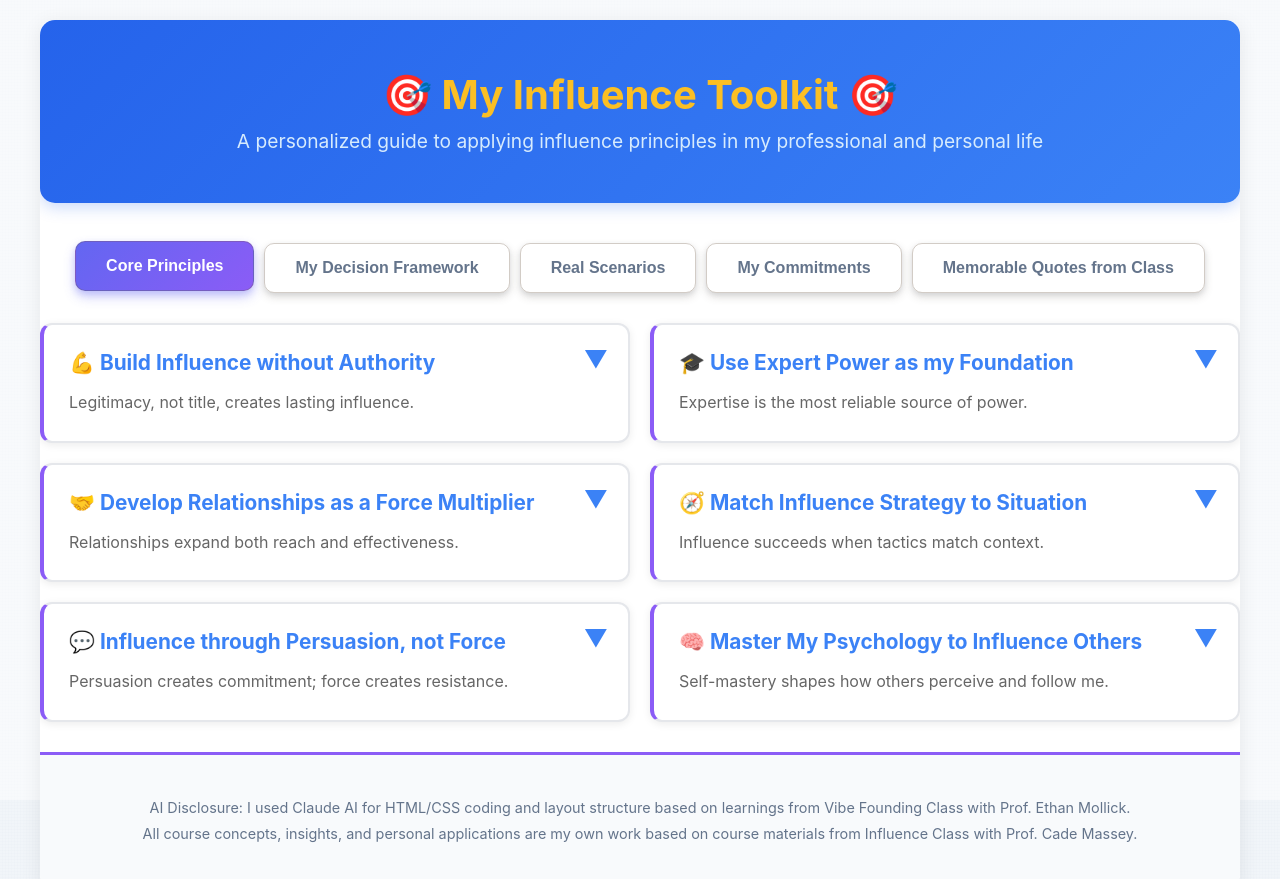
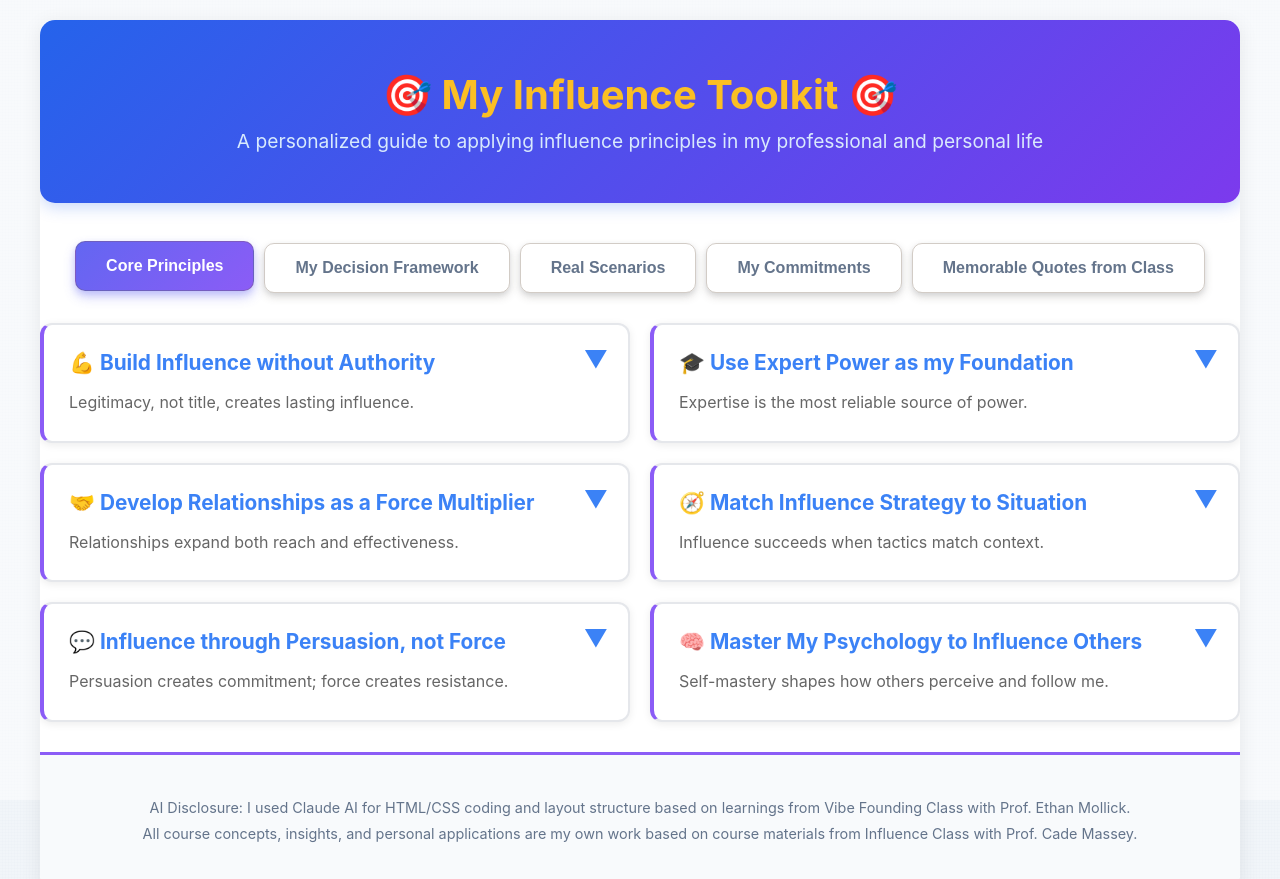
Before and after one commit to divya-krish/My-Influence-Toolkit, a plain HTML site: page index.html in a window 1280 px wide. Shown: the top 879 px of the page. Drawn offline with Linux system fonts and the light colour scheme.

Commit message:
Updated with gradient color for header

```diff
--- a/index.html
+++ b/index.html
@@ -72,7 +72,7 @@
             color: #ffffff;
             margin-bottom: 40px;
             padding: 50px 40px;
-            background: linear-gradient(135deg, #2563eb 0%, #3b82f6 100%);
+            background: linear-gradient(135deg, #2563eb 0%, #7c3aed 100%);
             border-radius: 15px;
             box-shadow: 0 4px 16px rgba(37, 99, 235, 0.25);
         }
```
